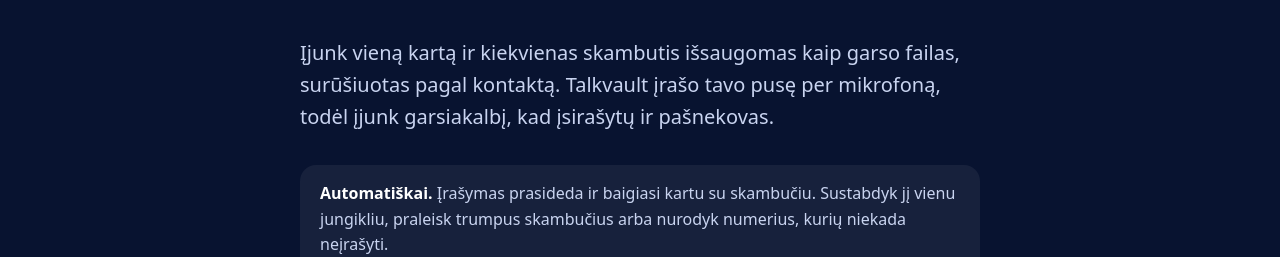
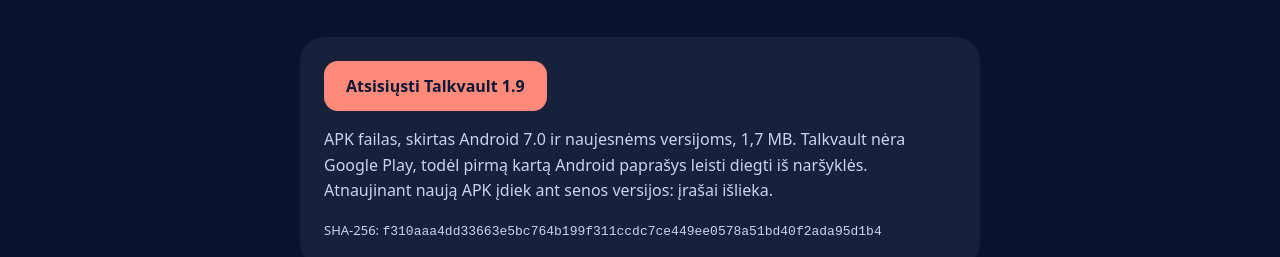
Before and after one commit to mstankaitis74/irondock-site, a plain HTML site: page lt/talkvault/index.html in a window 1280 px wide. Shown: the part 705-962 px from the top of the page. Drawn offline with Linux system fonts and the light colour scheme.

Commit message:
Talkvault pages: download button for the 1.9 APK
Both Talkvault pages link the APK added in the previous commit, with size, Android version, update note and SHA-256.

Co-Authored-By: Claude Fable 5.2 <noreply@anthropic.com>
Claude-Session: https://claude.ai/code/session_01Kqpfhwjm5Z316uciNpuQ4d

```diff
--- a/dock.css
+++ b/dock.css
@@ -142,6 +142,13 @@ body:not([data-berth="0"]) .berth p { display: none; }
 .facts { list-style: none; padding: 0; margin: 0 0 32px; display: grid; gap: 12px; }
 .facts li { background: var(--card); border-radius: 16px; padding: 16px 20px; }
 .facts strong { color: var(--text); }
+.download { background: var(--card); border-radius: 24px; padding: 24px; margin: 0 0 32px; }
+.download p { margin: 16px 0 0; }
+.button { display: inline-block; padding: 14px 22px; border-radius: 14px; background: var(--accent); color: var(--iron);
+          font-weight: 700; text-decoration: none; }
+.button:hover { filter: brightness(1.08); }
+.hash { font-size: 13px; }
+.hash code { overflow-wrap: anywhere; }
 footer { max-width: 720px; margin: 0 auto; padding: 48px 20px; color: var(--muted); font-size: 14px; }
 
 /* dock.js fades these out, swaps their content for the next page's and fades them back in. */
--- a/lt/talkvault/index.html
+++ b/lt/talkvault/index.html
@@ -27,7 +27,9 @@
   "url": "https://irondock.dev/lt/talkvault/",
   "description": "Automatiškai įrašo telefono skambučius ir laiko juos tavo telefone.",
   "operatingSystem": "Android",
-  "applicationCategory": "UtilitiesApplication"
+  "applicationCategory": "UtilitiesApplication",
+  "softwareVersion": "1.9",
+  "downloadUrl": "https://irondock.dev/talkvault/talkvault-1.9.apk"
 }
 </script>
 </head>
@@ -86,6 +88,11 @@
 </nav>
 
 <main class="content" data-swap="main">
+  <div class="download">
+    <a class="button" href="../../talkvault/talkvault-1.9.apk" download>Atsisiųsti Talkvault 1.9</a>
+    <p>APK failas, skirtas Android 7.0 ir naujesnėms versijoms, 1,7 MB. Talkvault nėra Google Play, todėl pirmą kartą Android paprašys leisti diegti iš naršyklės. Atnaujinant naują APK įdiek ant senos versijos: įrašai išlieka.</p>
+    <p class="hash">SHA-256: <code>f310aaa4dd33663e5bc764b199f311ccdc7ce449ee0578a51bd40f2ada95d1b4</code></p>
+  </div>
   <p class="intro">Įjunk vieną kartą ir kiekvienas skambutis išsaugomas kaip garso failas, surūšiuotas pagal kontaktą. Talkvault įrašo tavo pusę per mikrofoną, todėl įjunk garsiakalbį, kad įsirašytų ir pašnekovas.</p>
   <ul class="facts">
     <li><strong>Automatiškai.</strong> Įrašymas prasideda ir baigiasi kartu su skambučiu. Sustabdyk jį vienu jungikliu, praleisk trumpus skambučius arba nurodyk numerius, kurių niekada neįrašyti.</li>
```
Also changed, not shown: talkvault/index.html (+8 -1 lines).
